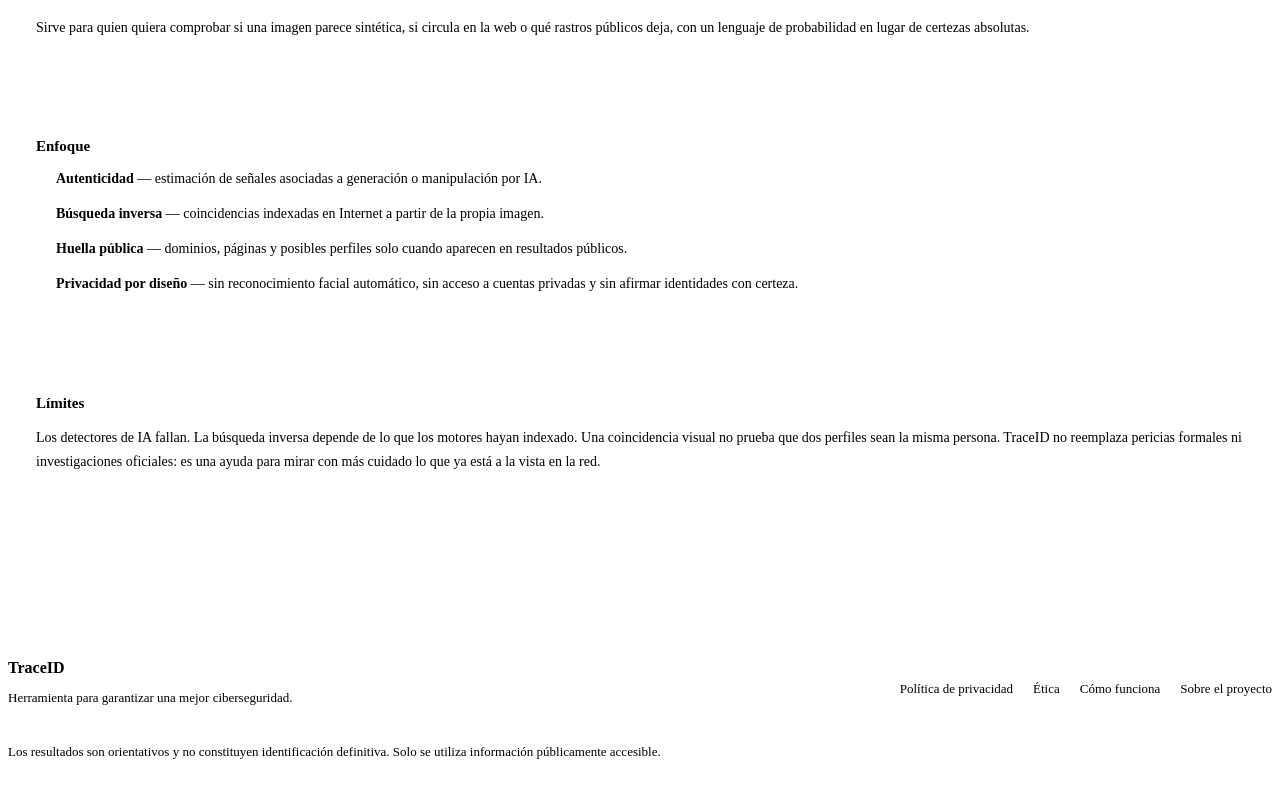
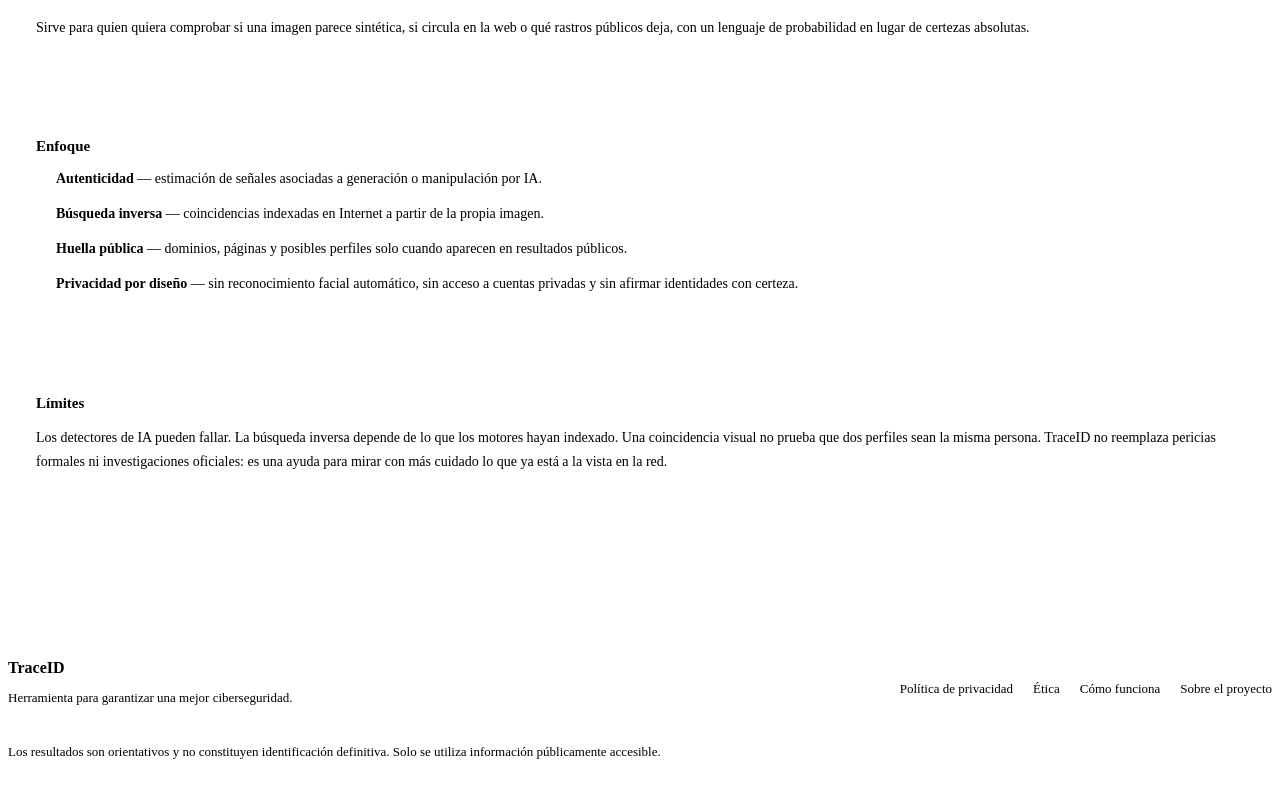
Before and after one commit to lauty720/traceID-frontend, a React (Vite) app in the folder frontend/: page /sobre in a window 1280 px wide. Shown: the part 479-1276 px from the top of the page. Built offline with nearby package versions, Linux system fonts and the light colour scheme; no server answers; the HTML template or start-up script is replaced by a standard one.

Commit message:
About.jsx

```diff
--- a/frontend/src/pages/About.jsx
+++ b/frontend/src/pages/About.jsx
@@ -53,7 +53,7 @@ export default function About() {
       <section className="glass static-card">
         <h2>Límites</h2>
         <p>
-          Los detectores de IA fallan. La búsqueda inversa depende de lo que los
+          Los detectores de IA pueden fallar. La búsqueda inversa depende de lo que los
           motores hayan indexado. Una coincidencia visual no prueba que dos
           perfiles sean la misma persona. TraceID no reemplaza pericias formales
           ni investigaciones oficiales: es una ayuda para mirar con más cuidado
```
